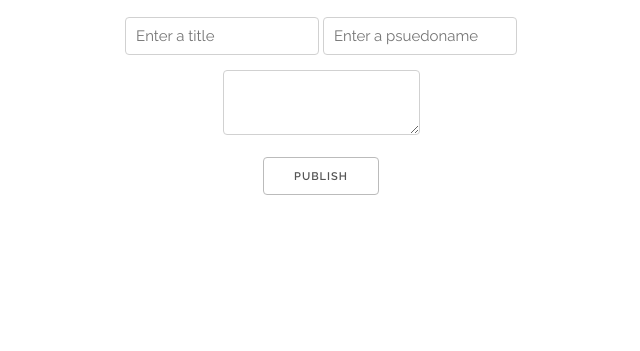
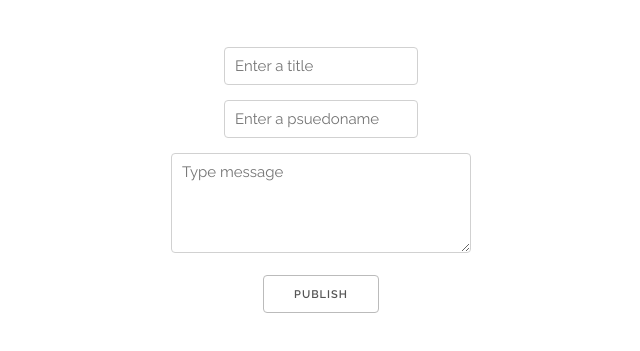
Before and after one commit to Sem-the-dev/annon-posts, a plain HTML site: page client/index.html in a window 1280 px wide. Shown: the part 71-422 px from the top of the page, without its empty margins (319-959 px from the left). Drawn offline with Linux system fonts and the light colour scheme.

Commit message:
change layout

```diff
--- a/client/index.html
+++ b/client/index.html
@@ -15,10 +15,11 @@
     <section>
     <form>
         <div class="row">
-        <input type="text" name="title" placeholder="Enter a title">
+        <input type="text" name="title" placeholder="Enter a title"></div>
+        <div class="row">
         <input type="text" name="username" placeholder="Enter a psuedoname"></div>
         <div class="row">
-        <textarea name="body" width="100" height="50"></textarea></div>
+        <textarea name="body" placeholder="Type message" width="100" height="50"></textarea></div>
         <div class="row">
         <input type="submit" value="publish">
     </div>
--- a/client/static/css/skeleton.css
+++ b/client/static/css/skeleton.css
@@ -132,7 +132,7 @@ body {
 –––––––––––––––––––––––––––––––––––––––––––––––––– */
 h1, h2, h3, h4, h5, h6 {
   margin-top: 0;
-  margin-bottom: 2rem;
+  margin-bottom: 5rem;
   font-weight: 300; }
 h1 { font-size: 4.0rem; line-height: 1.2;  letter-spacing: -.1rem;}
 h2 { font-size: 3.6rem; line-height: 1.25; letter-spacing: -.1rem; }
@@ -254,7 +254,8 @@ textarea {
      -moz-appearance: none;
           appearance: none; }
 textarea {
-  min-height: 65px;
+  min-height: 10rem;
+  min-width: 30rem;
   padding-top: 6px;
   padding-bottom: 6px; }
 input[type="email"]:focus,
```
